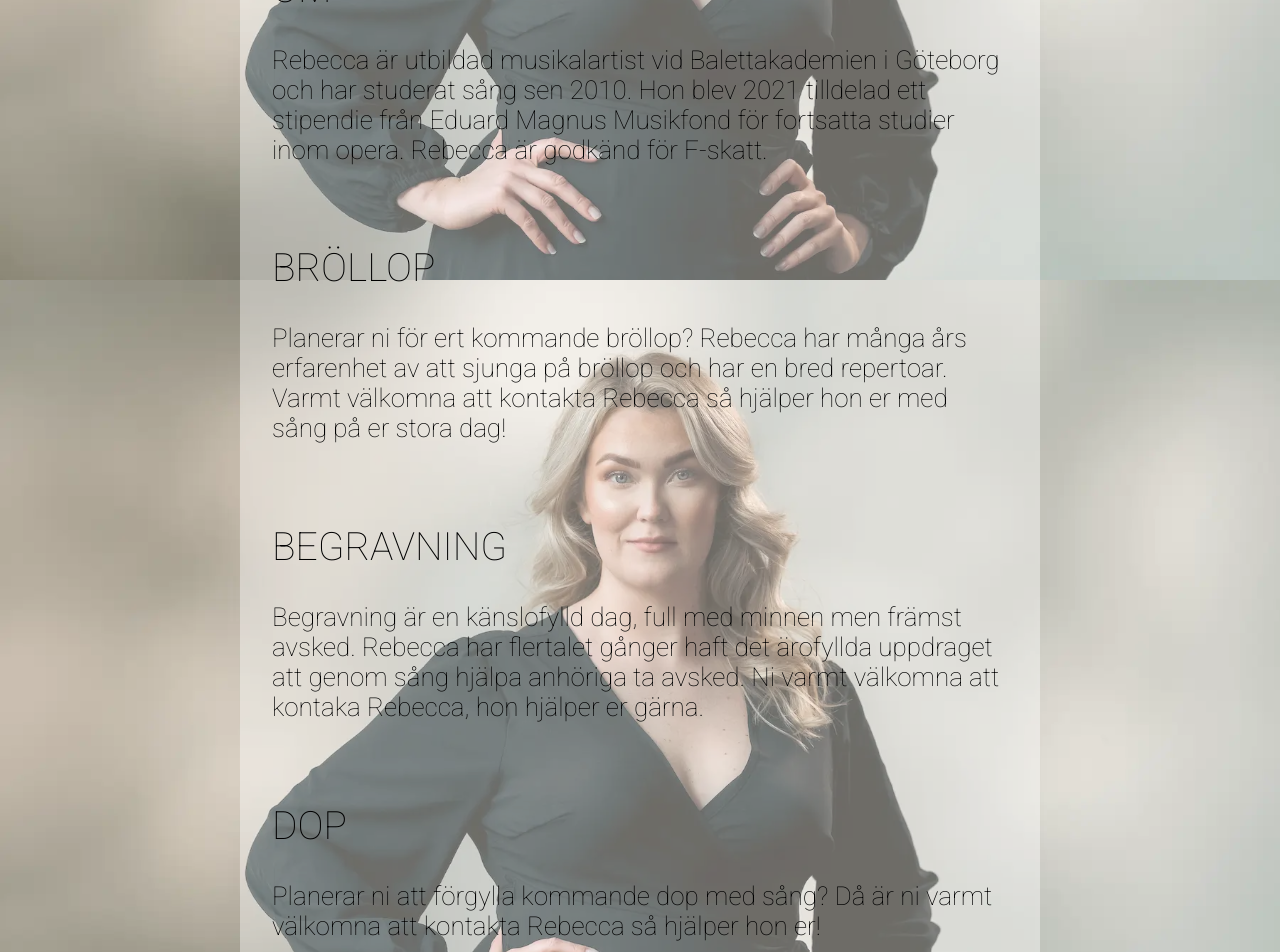
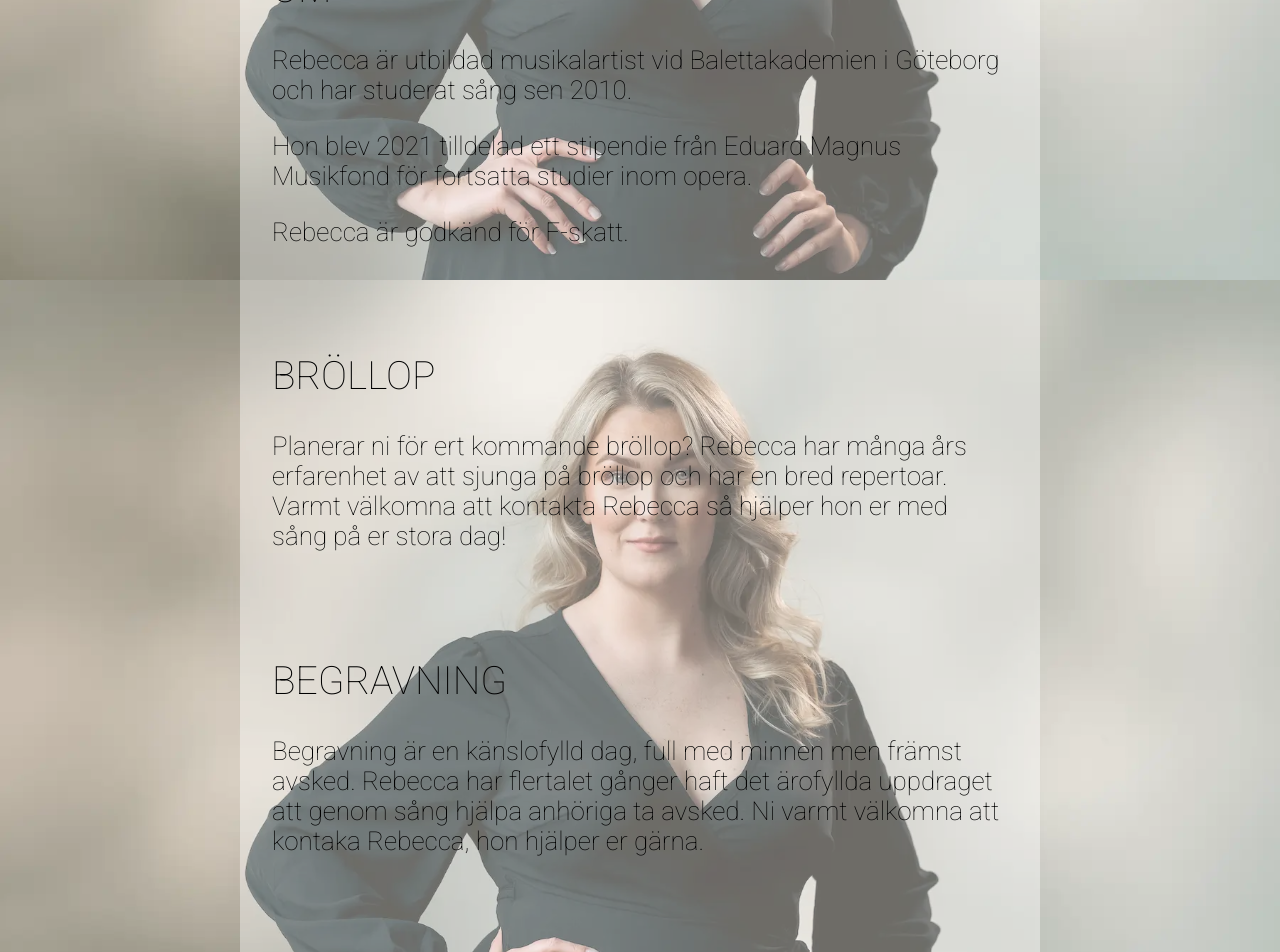
Before and after one commit to rebeccalennartsson/rebeccalennartsson, a React (Create React App) app: page / in a window 1280 px wide. Shown: the part 1320-2272 px from the top of the page. Built offline with nearby package versions, Linux system fonts and the light colour scheme.

Commit message:
added support for sections

```diff
--- a/src/Components/Main.js
+++ b/src/Components/Main.js
@@ -3,10 +3,12 @@ import { ConfigContext } from '../Server/ConfigContext';
 import { Form } from './ContactForm';
 
 const Pages = () => {
+    const getText = texts => texts.map((t, k) => <p key={k}>{t}</p>)
+
     const { Config } = useContext(ConfigContext);
     const pages = Config.pages.filter(p => !p.disabled);
     const sections = pages.map((p, key) => {
-        const { title, text } = p;
+        const { title, texts } = p;
         return (
             <section
                 id={title.replaceAll(' ', '-')}
@@ -14,7 +16,10 @@ const Pages = () => {
                 key={key}
             >
                 <h1 className="title">{title}</h1>
-                <div className="text">{text}</div>
+
+                <div className="text">
+                    {getText(texts)}
+                </div>
             </section>
         );
     });
@@ -41,18 +46,25 @@ export const Main = (props) => {
     }, []);
 
     const { settings: { youtube } } = Config;
+
+    const frames = youtube
+        .filter(y => !y.disabled)
+        .map((y, key) => {
+            return (
+                <iframe
+                    key={key}
+                    className="show-reel"
+                    src={y.src}
+                    title={y.title}
+                    frameBorder="0"
+                    allow={y.allow}
+                    allowFullScreen />
+                );
+            });
+
     return (
         <div className={`App ${isInView ? 'page-section-wrapper' : ''}`}>
-            {!youtube.disabled ? (
-                <iframe
-                    className="show-reel"
-                    src={youtube.src}
-                    title={youtube.title}
-                    frameBorder="0"
-                    allow={youtube.allow}
-                    allowFullScreen />
-            ) : null}
-
+            {frames}
             <Pages />
             <>{props.children}</>
         </div>
--- a/src/Server/Config.js
+++ b/src/Server/Config.js
@@ -2,32 +2,44 @@ export const Config = {
     pages: [
         {
             title: 'OM',
-            text: 'Rebecca är utbildad musikalartist vid Balettakademien i Göteborg och har studerat sång sen 2010. Hon blev 2021 tilldelad ett stipendie från Eduard Magnus Musikfond för fortsatta studier inom opera. Rebecca är godkänd för F-skatt.',
+            texts: [
+                'Rebecca är utbildad musikalartist vid Balettakademien i Göteborg och har studerat sång sen 2010.',
+                'Hon blev 2021 tilldelad ett stipendie från Eduard Magnus Musikfond för fortsatta studier inom opera.',
+                'Rebecca är godkänd för F-skatt.'
+            ],
             disabled: false,
         },
         {
             title: 'BRÖLLOP',
-            text: 'Planerar ni för ert kommande bröllop? Rebecca har många års erfarenhet av att sjunga på bröllop och har en bred repertoar. Varmt välkomna att kontakta Rebecca så hjälper hon er med sång på er stora dag!',
+            texts: [
+                'Planerar ni för ert kommande bröllop? Rebecca har många års erfarenhet av att sjunga på bröllop och har en bred repertoar. Varmt välkomna att kontakta Rebecca så hjälper hon er med sång på er stora dag!',
+            ],
             disabled: false,
         },
         {
             title: 'BEGRAVNING',
-            text: 'Begravning är en känslofylld dag, full med minnen men främst avsked. Rebecca har flertalet gånger haft det ärofyllda uppdraget att genom sång hjälpa anhöriga ta avsked. Ni varmt välkomna att kontaka Rebecca, hon hjälper er gärna.',
+            texts: [
+                'Begravning är en känslofylld dag, full med minnen men främst avsked. Rebecca har flertalet gånger haft det ärofyllda uppdraget att genom sång hjälpa anhöriga ta avsked. Ni varmt välkomna att kontaka Rebecca, hon hjälper er gärna.'
+            ],
             disabled: false,
         },
         {
             title: 'DOP',
-            text: 'Planerar ni att förgylla kommande dop med sång? Då är ni varmt välkomna att kontakta Rebecca så hjälper hon er!',
+            texts: [
+                'Planerar ni att förgylla kommande dop med sång? Då är ni varmt välkomna att kontakta Rebecca så hjälper hon er!'
+            ],
             disabled: false,
         },
     ],
     settings: {
-        youtube: {
-            disabled: false,
-            title: "Utan dina andetag - cover Rebecca Lennartsson",
-            src: "https://www.youtube.com/embed/SMLaPKJopuQ?controls=0&autoplay=1&mute=1",
-            allow: "accelerometer; autoplay; clipboard-write; encrypted-media; gyroscope; picture-in-picture"
-        },
+        youtube: [
+            {
+                disabled: false,
+                title: "Utan dina andetag - cover Rebecca Lennartsson",
+                src: "https://www.youtube.com/embed/SMLaPKJopuQ?controls=0&autoplay=1&mute=1",
+                allow: "accelerometer; autoplay; clipboard-write; encrypted-media; gyroscope; picture-in-picture"
+            }
+        ],
         contact: {
             email: "rebeccalennartsson1@gmail.com",
             disabled: false,
```
